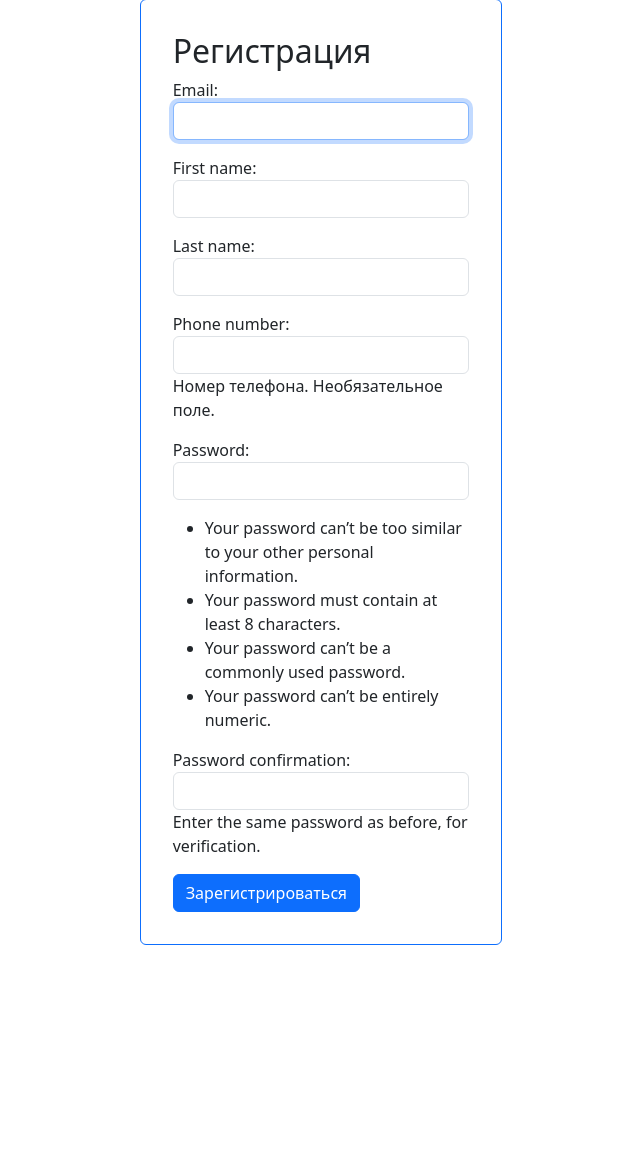
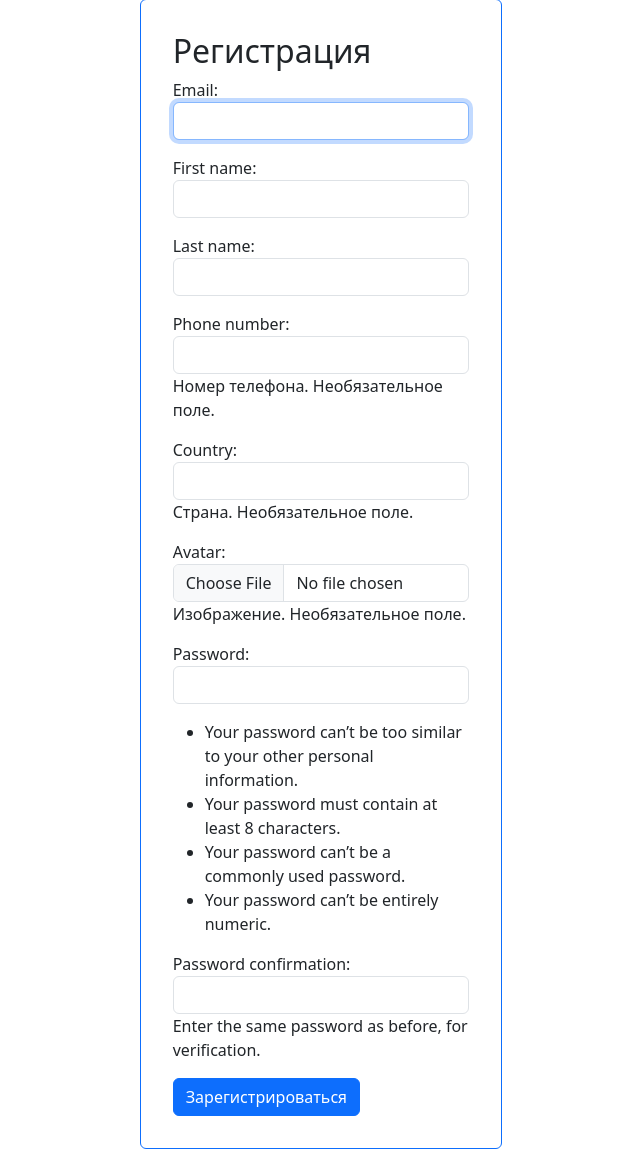
Before and after one commit to nex-kex/Django-Course-Work, a Django app: page /users/register/ in a window 1280 px wide. Shown: the part 81-1237 px from the top of the page, without its empty margins (319-959 px from the left). Before the commit the page ends 1026 px from the top, so only its background shows below. Run offline with Django 5.2, Linux system fonts and the light colour scheme; parts of the project's set-up code (start-up, migrations or seed data) failed here and were passed over; some libraries are stand-ins or nearby versions.

Commit message:
Added avatar

```diff
--- a/messenger/views.py
+++ b/messenger/views.py
@@ -4,8 +4,6 @@ from django.core.cache import cache
 from django.core.management import call_command
 from django.shortcuts import redirect
 from django.urls import reverse_lazy
-from django.utils.decorators import method_decorator
-from django.views.decorators.cache import cache_page
 from django.views.generic import (CreateView, DeleteView, DetailView, ListView,
                                   TemplateView, UpdateView, View)
 
--- a/pyproject.toml
+++ b/pyproject.toml
@@ -12,6 +12,7 @@ dotenv = "^0.9.9"
 psycopg2-binary = "^2.9.10"
 ipython = "^9.3.0"
 redis = "^6.2.0"
+pillow = "^11.2.1"
 
 
 [tool.poetry.group.lint.dependencies]
--- a/users/forms.py
+++ b/users/forms.py
@@ -13,6 +13,8 @@ class UserEditForm(forms.ModelForm):
             "first_name",
             "last_name",
             "phone_number",
+            "country",
+            "avatar",
         )
 
     def __init__(self, *args, **kwargs):
@@ -41,6 +43,8 @@ class PasswordEditForm(UserCreationForm):
 
 class CustomUserCreationForm(UserCreationForm):
     phone_number = forms.CharField(max_length=15, required=False, help_text="Номер телефона. Необязательное поле.")
+    avatar = forms.ImageField(required=False, help_text="Изображение. Необязательное поле.")
+    country = forms.CharField(max_length=50, required=False, help_text="Страна. Необязательное поле.")
 
     def __init__(self, *args, **kwargs):
         super(CustomUserCreationForm, self).__init__(*args, **kwargs)
@@ -54,6 +58,8 @@ class CustomUserCreationForm(UserCreationForm):
             "first_name",
             "last_name",
             "phone_number",
+            "country",
+            "avatar",
             "password1",
             "password2",
         )
--- a/users/models.py
+++ b/users/models.py
@@ -7,6 +7,8 @@ class CustomUser(AbstractUser):
     first_name = models.CharField(max_length=50, blank=True, null=True)
     last_name = models.CharField(max_length=50, blank=True, null=True)
     phone_number = models.CharField(max_length=15, blank=True, null=True)
+    avatar = models.ImageField(upload_to="users/media/", blank=True, null=True)
+    country = models.CharField(max_length=50, blank=True, null=True)
 
     token = models.CharField(max_length=100, verbose_name="Token", blank=True, null=True)
     reset_password_token = models.CharField(max_length=100, verbose_name="Reset password token", blank=True, null=True)
--- a/users/templates/users/register.html
+++ b/users/templates/users/register.html
@@ -7,7 +7,7 @@
         <div class="card border-primary m-4 p-3">
             <div class="card-body">
                 <h2>Регистрация</h2>
-                <form method="post">
+                <form method="post" enctype="multipart/form-data">
                     {% csrf_token %}
                     {{ form.as_p }}
                     <button class="btn btn-primary" type="submit">Зарегистрироваться</button>
--- a/users/templates/users/user_form.html
+++ b/users/templates/users/user_form.html
@@ -6,8 +6,8 @@
 
 <div class="container">
     <div class="row">
-        <div class="col-3"></div>
-        <div class="col-6">
+        <div class="col-2"></div>
+        <div class="col-8">
             <div class="card border-primary m-4 p-3">
                 <div class="card-body">
                     <form method="post">
@@ -27,7 +27,7 @@
                 </div>
             </div>
         </div>
-        <div class="col-3"></div>
+        <div class="col-2"></div>
     </div>
 </div>
 
```
Also changed, not shown: users/templates/users/user_detail.html (+15 -0 lines), users/migrations/0007_customuser_avatar_customuser_country.py (added), 1 other file.
